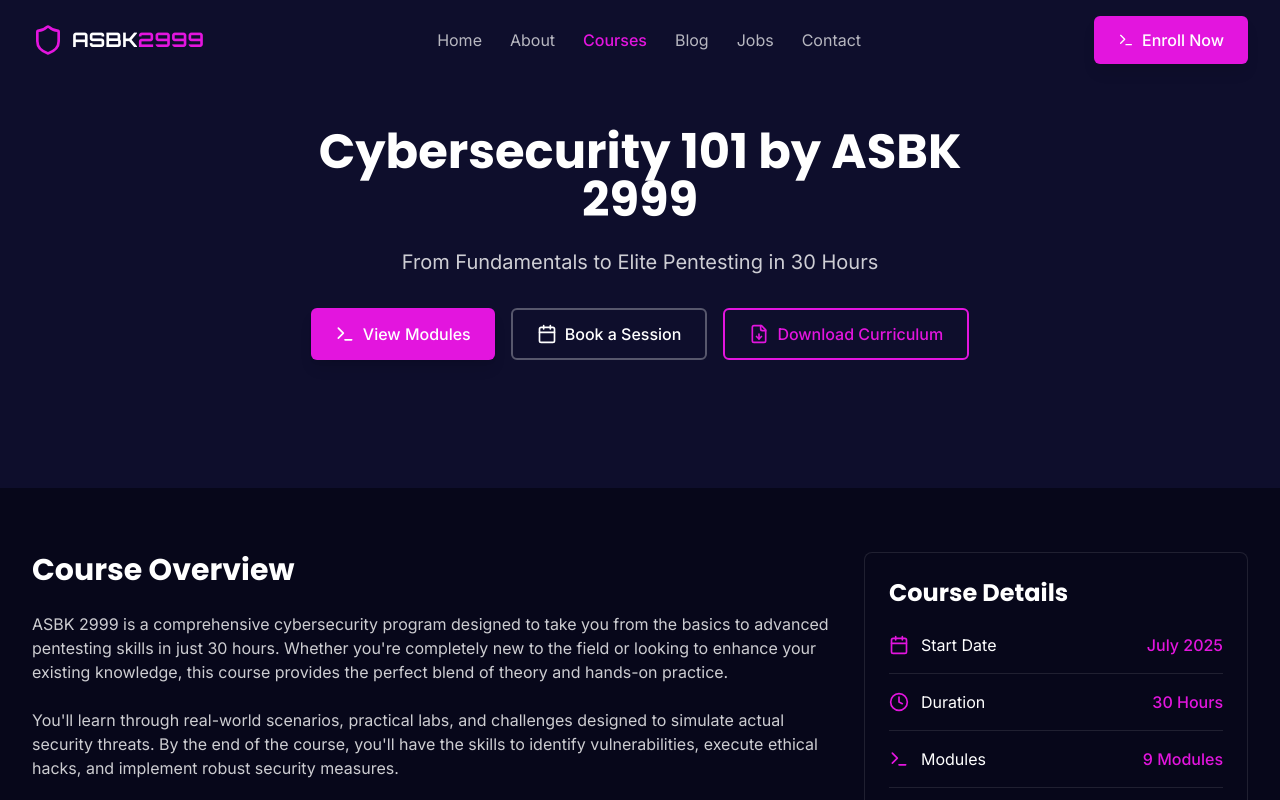
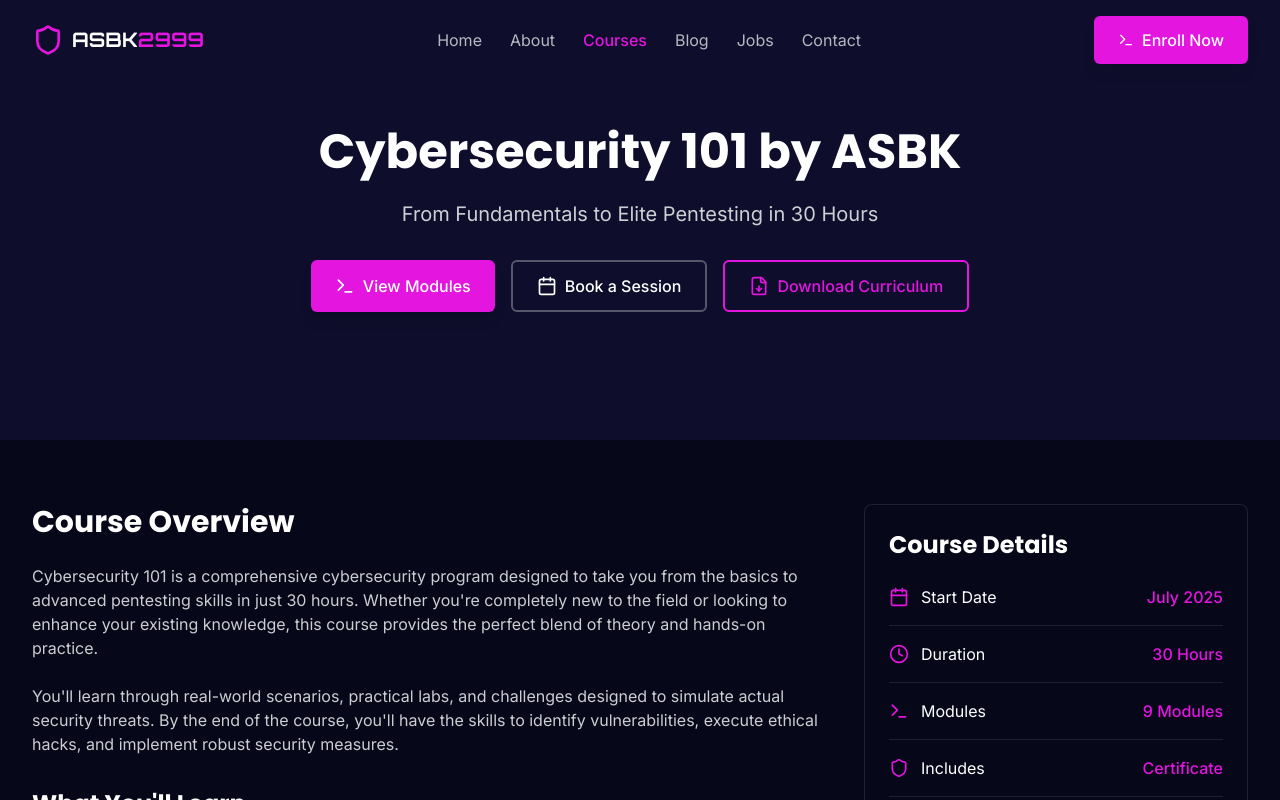
Before and after one commit to abimelsbk/abimel, a React (Vite) app: page /courses in a window 1280 px wide. Shown: the top 800 px of the page. Built offline with nearby package versions, Linux system fonts and the light colour scheme.

Commit message:
contact page, number change; coursespage, title change

```diff
--- a/src/pages/ContactPage.tsx
+++ b/src/pages/ContactPage.tsx
@@ -173,7 +173,7 @@ const ContactPage: React.FC = () => {
                   <div>
                     <h3 className="text-xl font-medium text-white mb-1">WhatsApp</h3>
                     <p className="text-white/70">
-                      +91 XXXXX XXXXX
+                      +91 9744770779
                     </p>
                   </div>
                 </div>
--- a/src/pages/CoursesPage.tsx
+++ b/src/pages/CoursesPage.tsx
@@ -80,7 +80,7 @@ const CoursesPage: React.FC = () => {
               animate={{ opacity: 1, y: 0 }}
               transition={{ duration: 0.5 }}
             >
-              Cybersecurity 101 by ASBK 2999
+              Cybersecurity 101 by ASBK
             </motion.h1>
             <motion.p
               className="text-xl text-white/80 mb-8"
@@ -118,7 +118,7 @@ const CoursesPage: React.FC = () => {
             <div className="lg:col-span-2">
               <h2 className="text-3xl font-bold mb-6 text-white">Course Overview</h2>
               <p className="text-white/80 mb-6">
-                ASBK 2999 is a comprehensive cybersecurity program designed to take you from the basics
+                Cybersecurity 101 is a comprehensive cybersecurity program designed to take you from the basics
                 to advanced pentesting skills in just 30 hours. Whether you're completely new to the field
                 or looking to enhance your existing knowledge, this course provides the perfect blend of
                 theory and hands-on practice.
```
